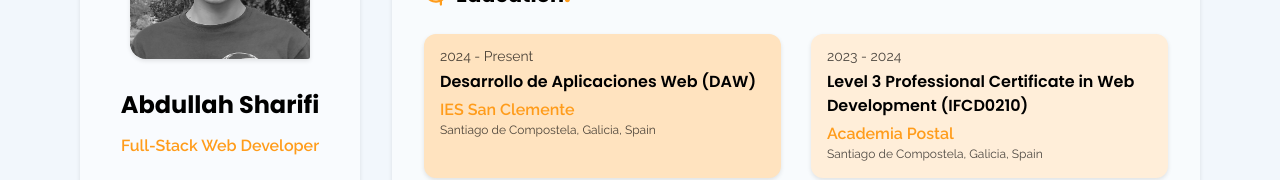
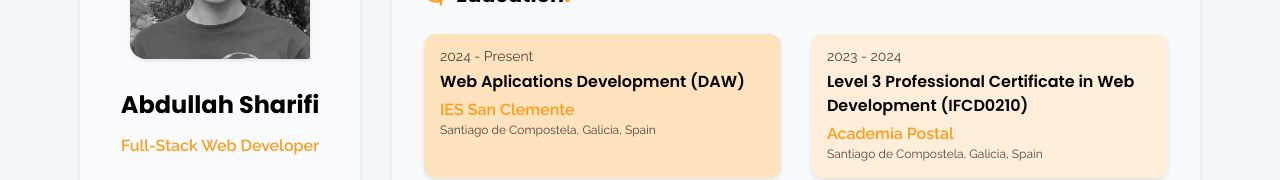
Before and after one commit to ab-sharifi21/personal-portfolio, a Next.js app: page /education in a window 1280 px wide. Shown: the part 225-405 px from the top of the page. Built offline with nearby package versions, Linux system fonts and the light colour scheme; no server answers.

Commit message:
Add education translations

```diff
--- a/messages/en.json
+++ b/messages/en.json
@@ -60,5 +60,26 @@
       "function_2": "Evaluate the progress of students",
       "function_3": "Give classes"
     }
+  },
+  "education": {
+    "title": "Education",
+    "san_clemente": {
+      "school_name": "IES San Clemente",
+      "name": "Web Aplications Development (DAW)",
+      "year": "2024 - Present",
+      "location": "Santiago de Compostela, Galicia, Spain"
+    },
+    "academia_postal": {
+      "school_name": "Academia Postal",
+      "name": "Level 3 Professional Certificate in Web Development (IFCD0210)",
+      "year": "2023 - 2024",
+      "location": "Santiago de Compostela, Galicia, Spain"
+    },
+    "hack_a_boss": {
+      "school_name": "Hack A Boss",
+      "name": "Full-Stack Web Development Bootcamp",
+      "year": "2023",
+      "location": "A Coruña, Galicia, Spain"
+    }
   }
 }
--- a/messages/es.json
+++ b/messages/es.json
@@ -60,5 +60,26 @@
       "function_2": "Evaluar el progreso de los estudiantes",
       "function_3": "Impartir clases"
     }
+  },
+  "education": {
+    "title": "Educación",
+    "san_clemente": {
+      "school_name": "IES San Clemente",
+      "name": "Desarrollo de Aplicaciones Web (DAW)",
+      "year": "2024 - Cursando",
+      "location": "Santiago de Compostela, Galicia, España"
+    },
+    "academia_postal": {
+      "school_name": "Academia Postal",
+      "name": "Certificado de Profesionalidad de Nivel 3 en Desarrollo Web (IFCD0210)",
+      "year": "2023 - 2024",
+      "location": "Santiago de Compostela, Galicia, España"
+    },
+    "hack_a_boss": {
+      "school_name": "Hack A Boss",
+      "name": "Bootcamp de Desarrollo de Aplicaciones Web Full-Stack",
+      "year": "2023",
+      "location": "A Coruña, Galicia, España"
+    }
   }
 }
--- a/src/app/education/page.tsx
+++ b/src/app/education/page.tsx
@@ -20,6 +20,7 @@ import { SiMysql } from 'react-icons/si';
 import { VscVscode } from 'react-icons/vsc';
 import { softSkills } from '@/data';
 import { educations } from '@/data';
+import { useTranslations } from 'next-intl';
 
 const skills = [
   {
@@ -90,6 +91,8 @@ const skills = [
 ];
 
 export default function Education() {
+  const t = useTranslations('education');
+
   return (
     <div className="w-full flex-1 rounded-2xl bg-white/50 p-4 pl-8 pr-8 shadow-box-shadow dark:bg-dark-skill-bg-color">
       <div className="mb-6 flex items-center gap-2">
@@ -97,7 +100,8 @@ export default function Education() {
         <h2
           className={`${poppins.className} text-[1.3rem] font-bold capitalize`}
         >
-          Education<span className="text-2xl text-icon-color">.</span>
+          {t('title')}
+          <span className="text-2xl text-icon-color">.</span>
         </h2>
       </div>
 
--- a/src/components/EducationCard.tsx
+++ b/src/components/EducationCard.tsx
@@ -1,5 +1,6 @@
 import { poppins } from '@/fonts';
 import { EducationInfo } from '@/types';
+import { useTranslations } from 'next-intl';
 
 interface EducationCardProps {
   educationInfo: EducationInfo;
@@ -7,17 +8,18 @@ interface EducationCardProps {
 
 export const EducationCard = ({ educationInfo }: EducationCardProps) => {
   const { year, bgColor, name, schoolName, location } = educationInfo;
+  const t = useTranslations('education');
   return (
     <div
       className={`bg-${bgColor} mb-4 w-full rounded-xl p-3 pl-4 pr-4 shadow-box-shadow dark:bg-cards-bg dark:shadow-2xl tablet:w-[48%]`}
     >
       <p className="mb-1 text-sm text-primary-font-color/70 dark:text-white/60">
-        {year}
+        {t(year)}
       </p>
-      <p className={`${poppins.className} mb-1 font-semibold`}>{name}</p>
+      <p className={`${poppins.className} mb-1 font-semibold`}>{t(name)}</p>
       <p className="font-semibold text-icon-color duration-300">{schoolName}</p>
       <p className="mb-1 text-xs text-primary-font-color/70 dark:text-white/60">
-        {location}
+        {t(location)}
       </p>
     </div>
   );
--- a/src/data.ts
+++ b/src/data.ts
@@ -77,27 +77,27 @@ export const softSkills = [
 export const educations = [
   {
     id: 1,
-    name: 'Desarrollo de Aplicaciones Web (DAW)',
-    year: '2024 - Present',
+    name: 'san_clemente.name',
+    year: 'san_clemente.year',
     bgColor: 'secondary-bg-color',
     schoolName: 'IES San Clemente',
-    location: 'Santiago de Compostela, Galicia, Spain',
+    location: 'san_clemente.location',
   },
   {
     id: 2,
-    name: 'Level 3 Professional Certificate in Web Development (IFCD0210)',
-    year: '2023 - 2024',
+    name: 'academia_postal.name',
+    year: 'academia_postal.year',
     bgColor: 'bg-color3',
     schoolName: 'Academia Postal',
-    location: 'Santiago de Compostela, Galicia, Spain',
+    location: 'academia_postal.location',
   },
   {
     id: 3,
-    name: 'Full-Stack  Web Development Bootcamp',
-    year: 2023,
+    name: 'hack_a_boss.name',
+    year: 'hack_a_boss.year',
     bgColor: 'secondary-bg-color',
     schoolName: 'Hack A Boss',
-    location: 'A Coruña, Galicia, Spain',
+    location: 'hack_a_boss.location',
   },
 ];
 
```
